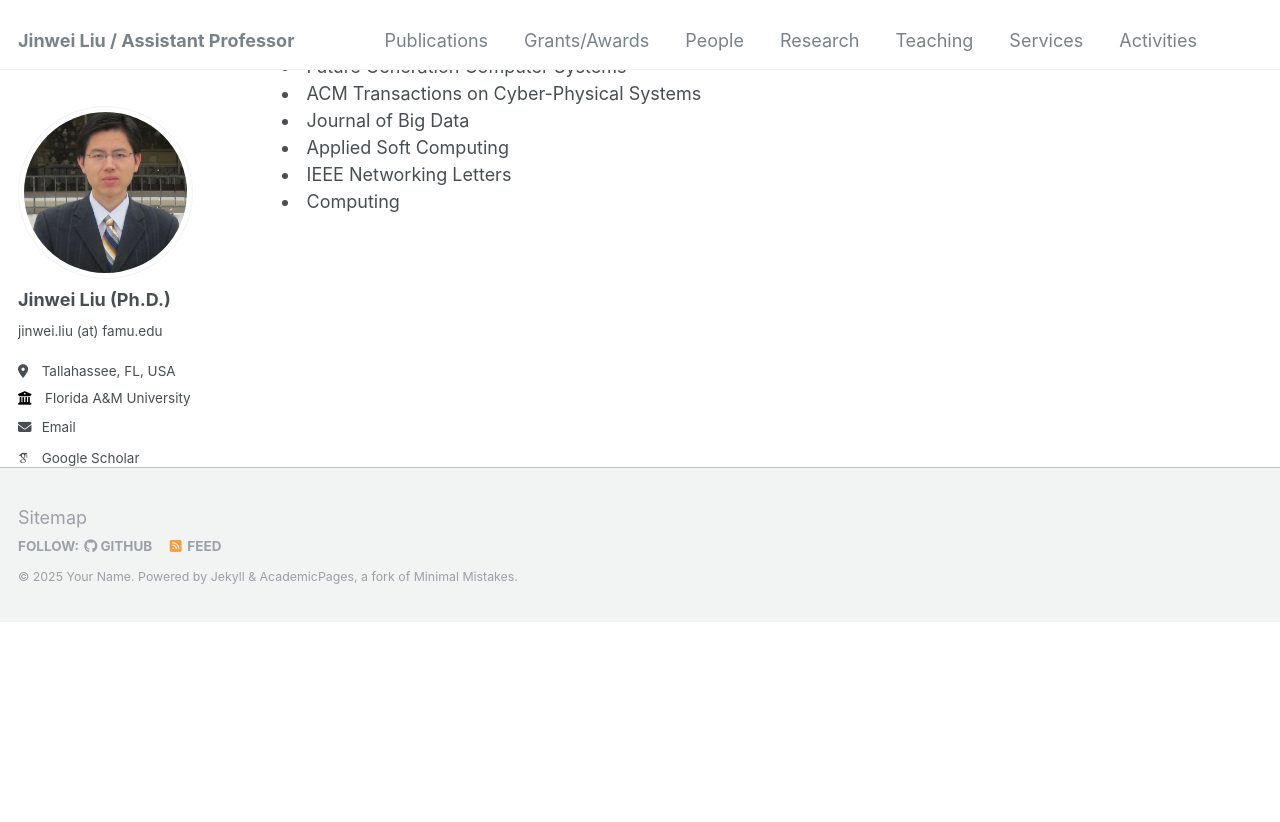
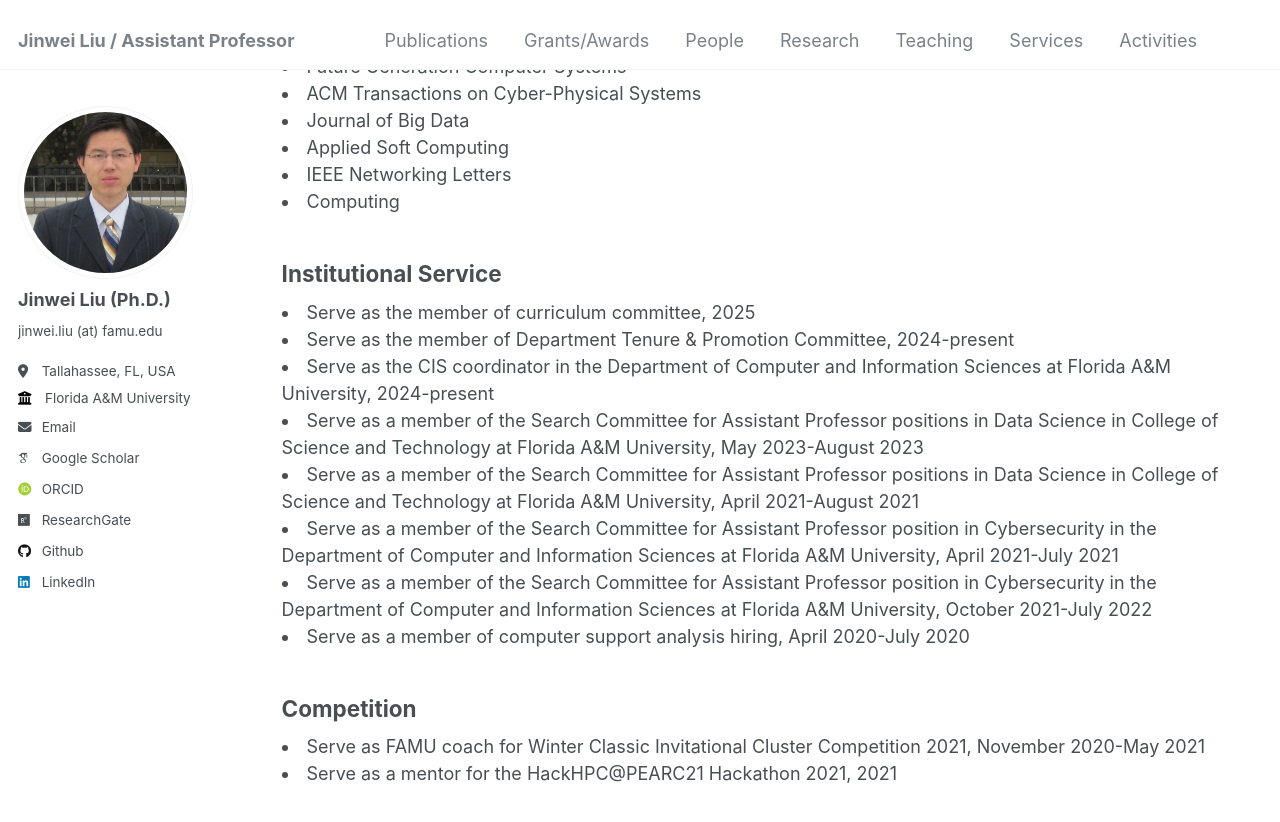
Before and after one commit to jinweiliucu/jinweiliucu.github.io, a Jekyll site: the page built from _pages/services.html, in a window 1280 px wide and 900 px high, scrolled down 1739 px. Shown: the top 822 px of the window. Built offline with Jekyll 4.4.1, drawn with Linux system fonts in a browser that asks for light colours; some web fonts are replaced; before the commit the page ends 2362 px from its top, so only the background shows below that.

Commit message:
Update services.html

```diff
--- a/_pages/services.html
+++ b/_pages/services.html
@@ -181,3 +181,45 @@ author_profile: true
 	<li>
 	Computing
 	</li>
+
+<h2 class="text-left">Institutional Service</h2>
+	<li>
+    	Serve as the member of curriculum committee, 2025
+	</li>
+
+	<li>
+    	Serve as the member of Department Tenure & Promotion Committee, 2024-present
+	</li>
+
+	<li>
+    	Serve as the CIS coordinator in the Department of Computer and Information Sciences at Florida A&M University, 2024-present
+	</li>
+
+	<li>
+    	Serve as a member of the Search Committee for Assistant Professor positions in Data Science in College of Science and Technology at Florida A&M University, May 2023-August 2023
+	</li>
+
+	<li>
+    	Serve as a member of the Search Committee for Assistant Professor positions in Data Science in College of Science and Technology at Florida A&M University, April 2021-August 2021
+	</li>
+
+	<li>
+    	Serve as a member of the Search Committee for Assistant Professor position in Cybersecurity in the Department of Computer and Information Sciences at Florida A&M University, April 2021-July 2021
+	</li>
+
+	<li>
+    	Serve as a member of the Search Committee for Assistant Professor position in Cybersecurity in the Department of Computer and Information Sciences at Florida A&M University, October 2021-July 2022
+	</li>
+
+	<li>
+    	Serve as a member of computer support analysis hiring, April 2020-July 2020
+	</li>
+
+<h2 class="text-left">Competition</h2>
+	<li>
+    	Serve as FAMU coach for Winter Classic Invitational Cluster Competition 2021, November 2020-May 2021
+	</li>
+
+	<li>
+    	Serve as a mentor for the HackHPC@PEARC21 Hackathon 2021, 2021
+	</li>
```
